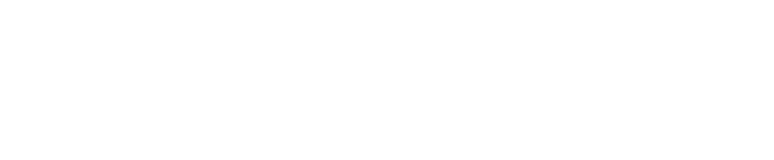
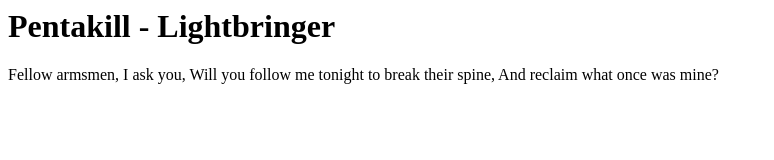
Before and after one commit to moose115/learning-git-2, a plain HTML site: page index.html in a window 1280 px wide. Shown: the whole page, without its empty margins (0-774 px from the left). Drawn offline with Linux system fonts and the light colour scheme.

Commit message:
Add title and verse. Add style files.

```diff
--- a/index.html
+++ b/index.html
@@ -7,6 +7,9 @@
 </head>
 
 <body>
-
+  <h1>Pentakill - Lightbringer</h1>
+  <p>Fellow armsmen, I ask you,
+      Will you follow me tonight to break their spine,
+      And reclaim what once was mine?</p>
 </body>
 </html>
```
Also changed, not shown: sass/style.scss (added), styles/style.css (added).
